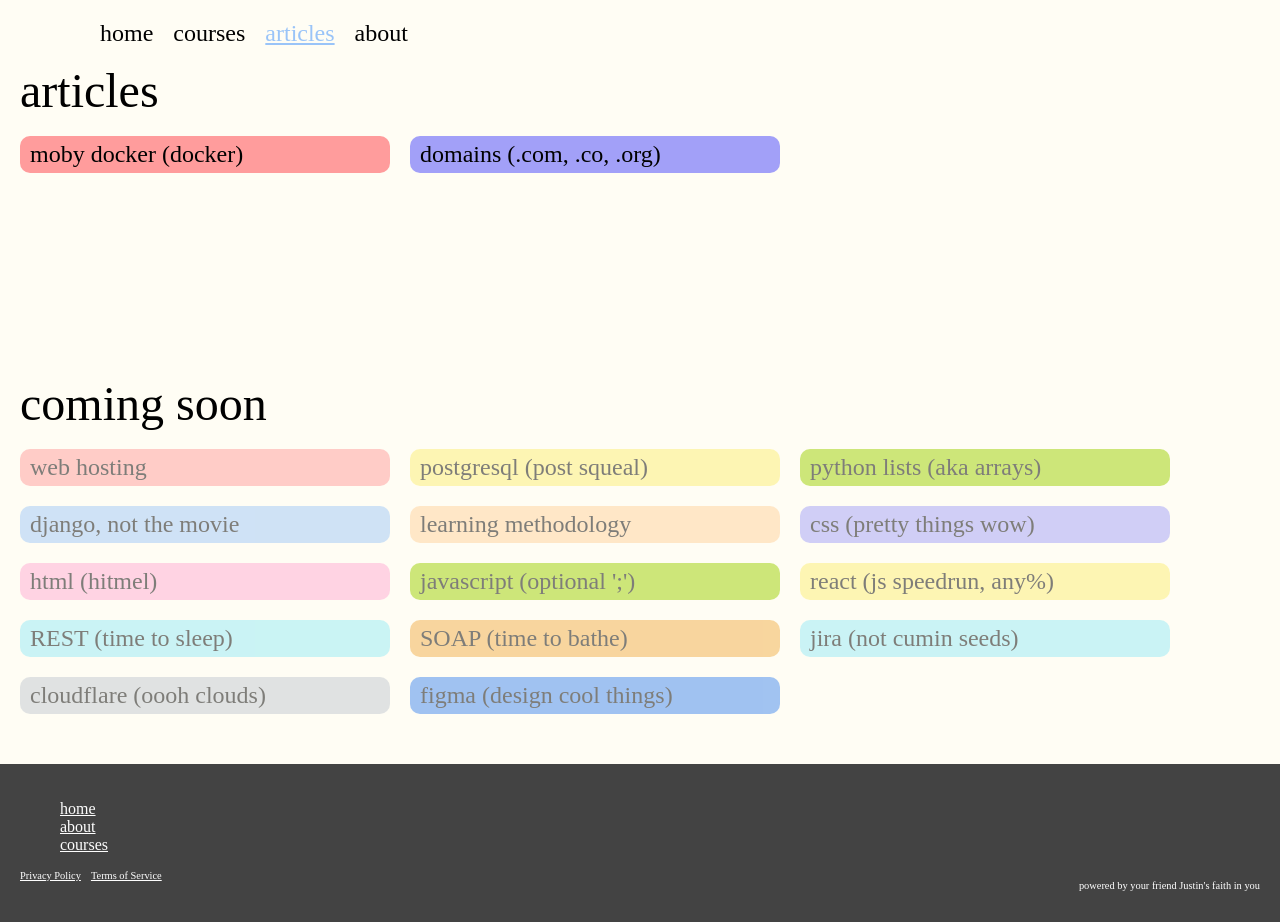
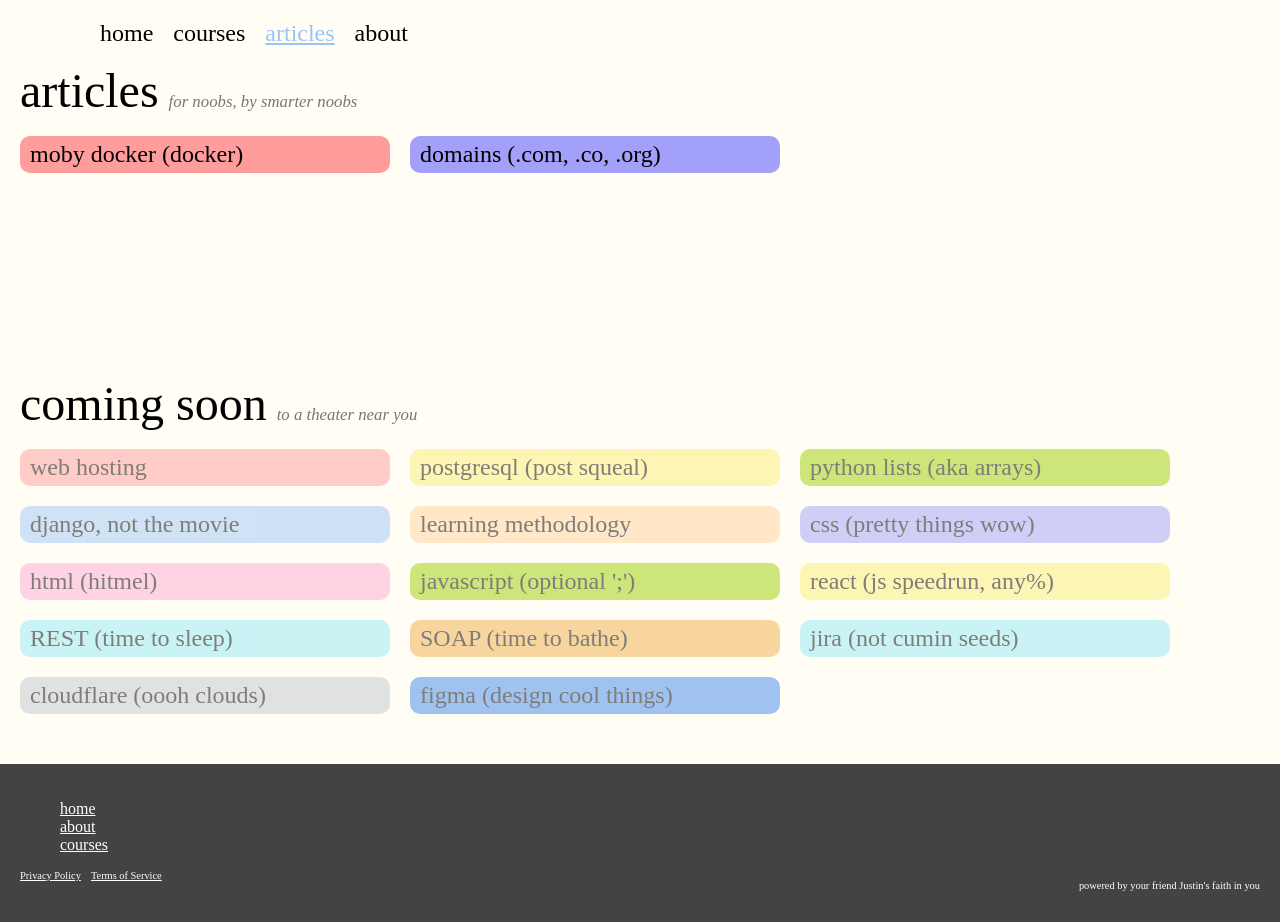
Before and after one commit to Domain-Force/frontline, a React (Create React App) app in the folder domain-force-front/: page /articles in a window 1280 px wide. Built offline with nearby package versions, Linux system fonts and the light colour scheme; a web font is replaced by a local one.

Commit message:
[ADD] Article subtexts

```diff
--- a/domain-force-front/src/App.css
+++ b/domain-force-front/src/App.css
@@ -86,6 +86,22 @@ footer a {
 .card-footer {
 	display: flex;
 	flex-wrap: wrap;
+}
+
+p.subheading{
+	font-size: 2em;
+	margin: 0;
+	padding: 0;
+}
+
+@media (max-width: 768px) {
+  p.subheading {
+	font-size: 2em;
+	margin: 0;
+	padding: 0;
+	display: flex;
+	flex-wrap: wrap;
+  }
 }
 
 p.heading{
--- a/domain-force-front/src/pages/Articles.js
+++ b/domain-force-front/src/pages/Articles.js
@@ -4,14 +4,20 @@ import ArticleItem from '../components/ArticleItem';
 function Articles() {
 	return (
 		<div className="cards-container">
-			<p className="heading">articles</p>
+			<p className="heading">
+				articles
+				<span className="subtext">for noobs, by smarter noobs</span>
+			</p>
 			<br/>
 			<div className="article-item-grid">
 				<ArticleItem path="docker" name="moby docker (docker)" color="#FF9C9C" />
 				<ArticleItem path="domains" name="domains (.com, .co, .org)" color="#A2A0F8" />
 			</div>
 
-			<p className="heading">coming soon</p>
+			<p className="heading">
+				coming soon
+				<span className="subtext">to a theater near you</span>
+			</p>
 			<br/>
 			<div className="article-item-grid">
 				<ArticleItem name="web hosting" color="#FF9C9C" isComingSoon={true}/>
```
